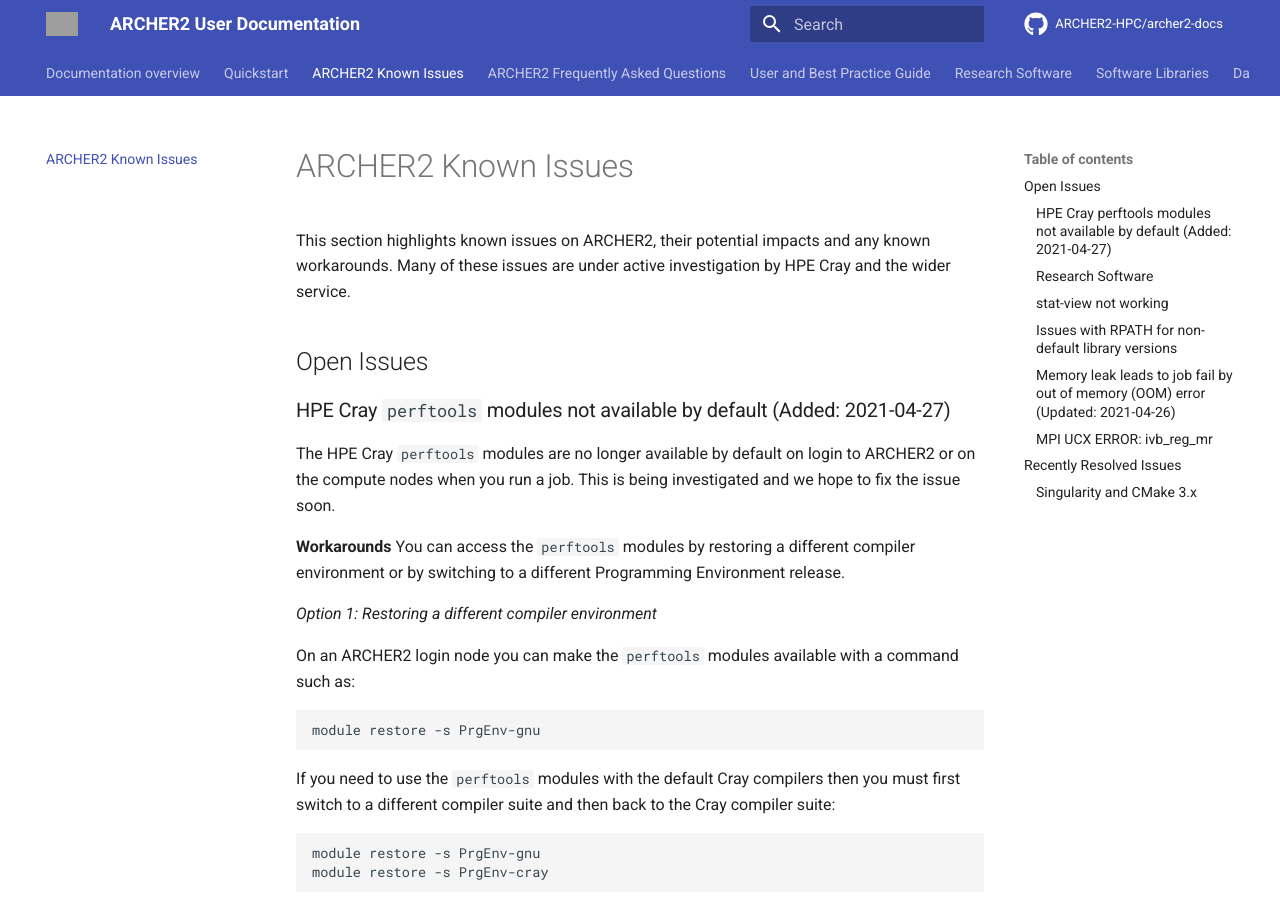
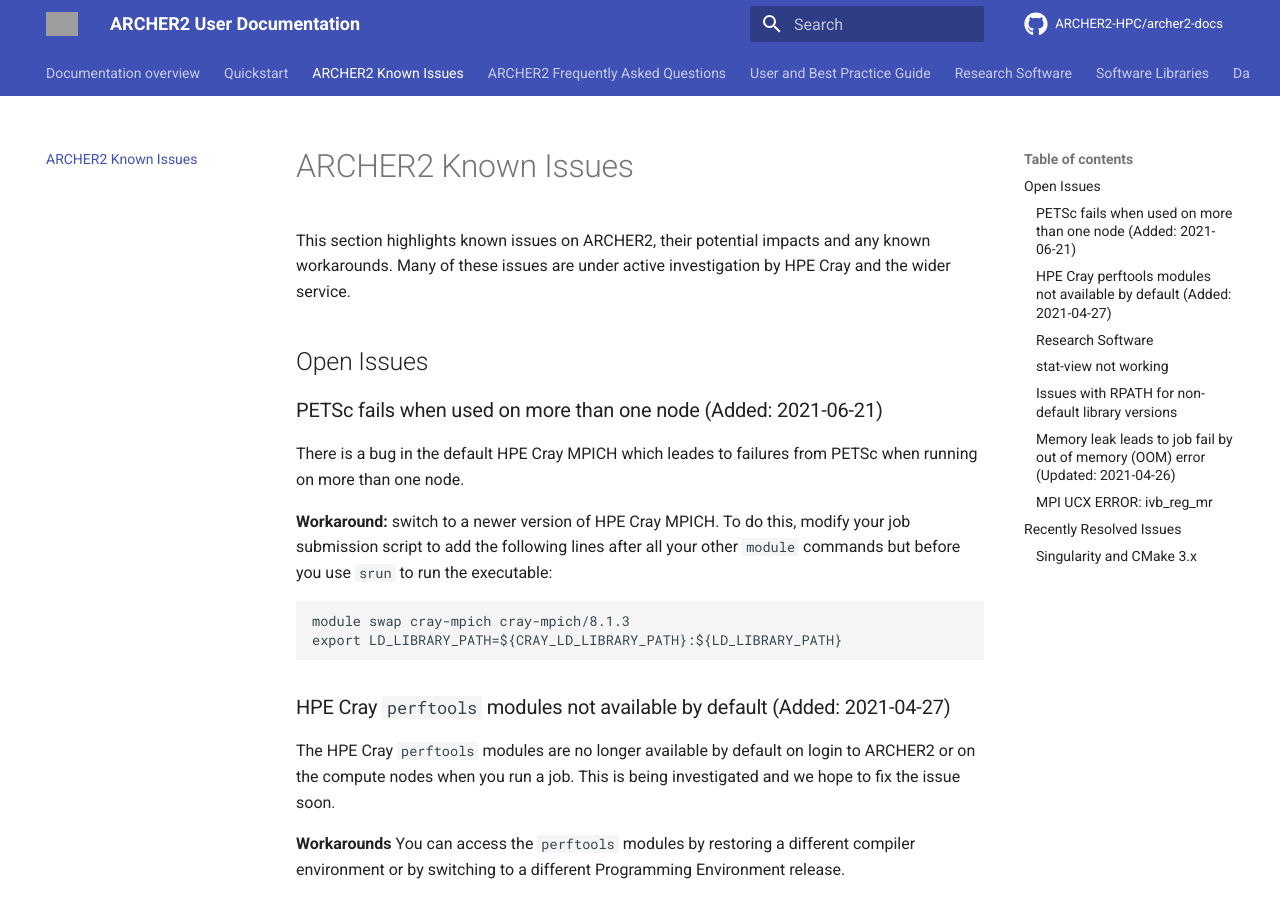
Before and after one commit to ARCHER2-HPC/archer2-docs, an MkDocs documentation site: the page built from docs/known-issues/index.md, in a window 1280 px wide and 900 px high. Built offline with MkDocs 1.6.1 and Material for MkDocs 9.7.7, drawn with Linux system fonts in a browser that asks for light colours; comment, search, counter and statistics services are not loaded; grey boxes are pictures that could not be loaded.

Commit message:
Added note on PETSc known issue

````diff
--- a/docs/known-issues/index.md
+++ b/docs/known-issues/index.md
@@ -5,6 +5,20 @@
 active investigation by HPE Cray and the wider service.
 
 ## Open Issues
+
+### PETSc fails when used on more than one node (Added: 2021-06-21)
+
+There is a bug in the default HPE Cray MPICH which leades to failures from PETSc
+when running on more than one node.
+
+**Workaround:** switch to a newer version of HPE Cray MPICH. To do this, modify
+your job submission script to add the following lines after all your other
+`module` commands but before you use `srun` to run the executable:
+
+```
+module swap cray-mpich cray-mpich/8.1.3
+export LD_LIBRARY_PATH=${CRAY_LD_LIBRARY_PATH}:${LD_LIBRARY_PATH}
+```
 
 ### HPE Cray `perftools` modules not available by default (Added: 2021-04-27)
 
````
